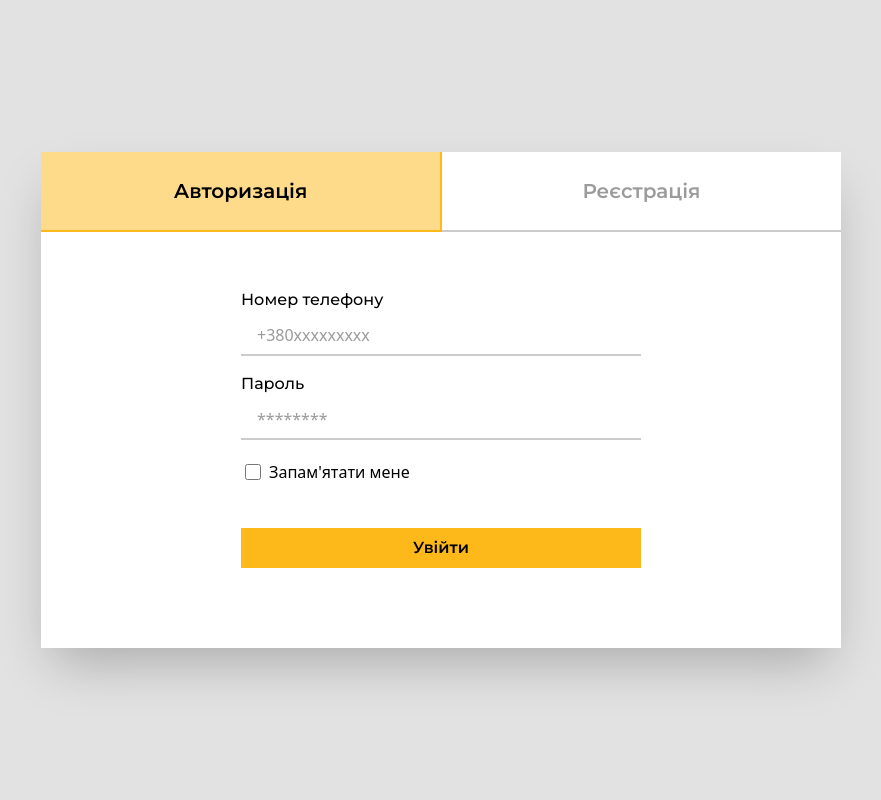
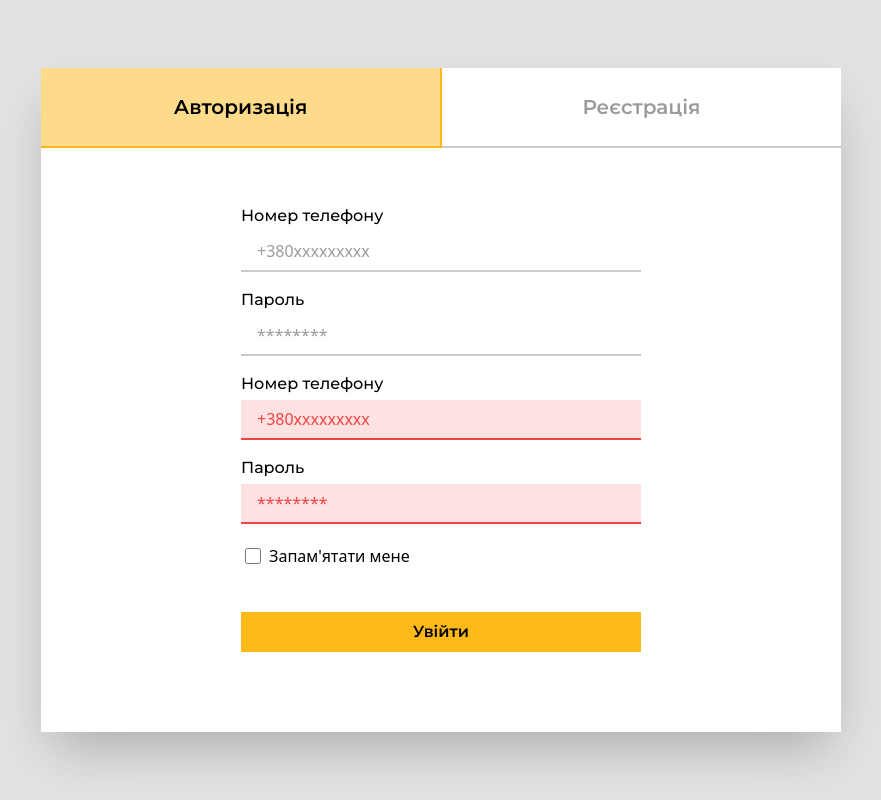
Before and after one commit to NazarH2ONyzhnyk/zapchasti.group, a website: page public/login.html in a window 1280 px wide. Shown: the whole page, without its empty margins (199-1080 px from the left). Drawn offline with Linux system fonts and the light colour scheme.

Commit message:
error input added

```diff
--- a/public/login.html
+++ b/public/login.html
@@ -35,6 +35,14 @@
                     <input type="password" placeholder="********" class="login__input">
                 </div>
                 <div class="mt-4">
+                    <p class="font-medium">Номер телефону</p>
+                    <input type="text" placeholder="+380xxxxxxxxx" class="login__input__error">
+                </div>
+                <div class="mt-4">
+                    <p class="font-medium">Пароль</p>
+                    <input type="password" placeholder="********" class="login__input__error">
+                </div>
+                <div class="mt-4">
                     <label for="remeberme" class="flex items-center cursor-pointer select-none hover:bg-yellow-400 hover:bg-opacity-30 p-1 "><input type="checkbox" name="remeberme" id="remeberme" class="w-4 h-4 mr-2"> Запам'ятати мене</label>
                 </div>
                 <button class="w-full h-10 mt-10 bg-yellow-400 font-semibold hover:bg-yellow-300 hover:-translate-y-1 active:translate-y-0 duration-200">Увійти</button>
--- a/src/input.css
+++ b/src/input.css
@@ -132,6 +132,8 @@
         @apply w-full h-10 pl-3 outline-none rounded-none border-b-2 border-gray-300 focus:border-yellow-300;
     }
 
+    /* added for Login page */
+
     .login__switch__bg {
         @apply flex relative;
     }
@@ -150,6 +152,9 @@
 
     .login__input {
         @apply w-full h-10 border-b-2 border-gray-300 outline-none pl-4 mt-1 focus:border-yellow-400 hover:bg-yellow-400 hover:bg-opacity-20 hover:border-yellow-400 focus:bg-yellow-400 focus:bg-opacity-30;
+    }
+    .login__input__error {
+        @apply w-full h-10 border-b-2 border-red-500 outline-none pl-4 mt-1 bg-red-100 placeholder-red-500 text-red-500;
     }
 
     /* added for Admin panel */
```
Also changed, not shown: public/css/style.css.
